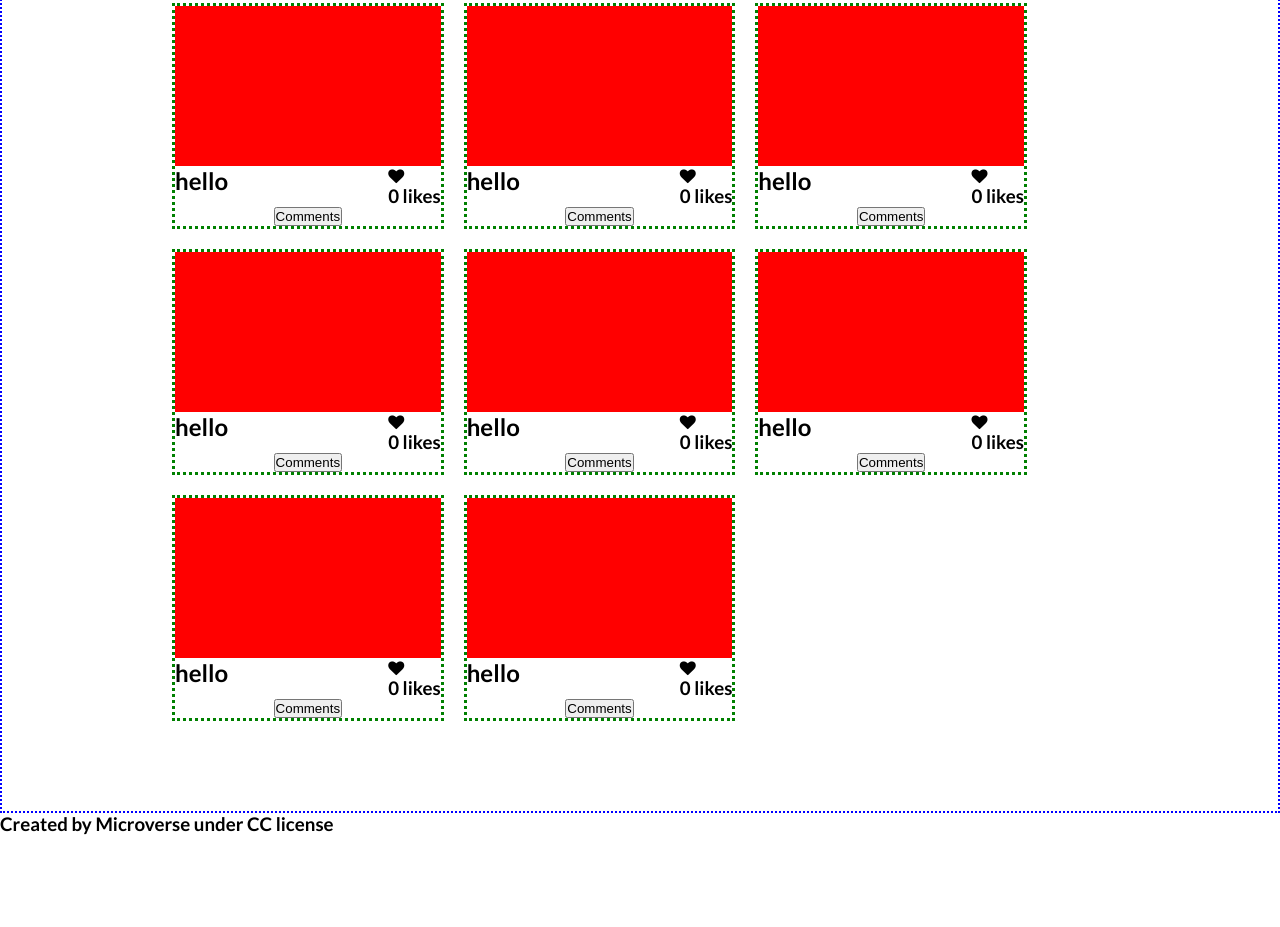
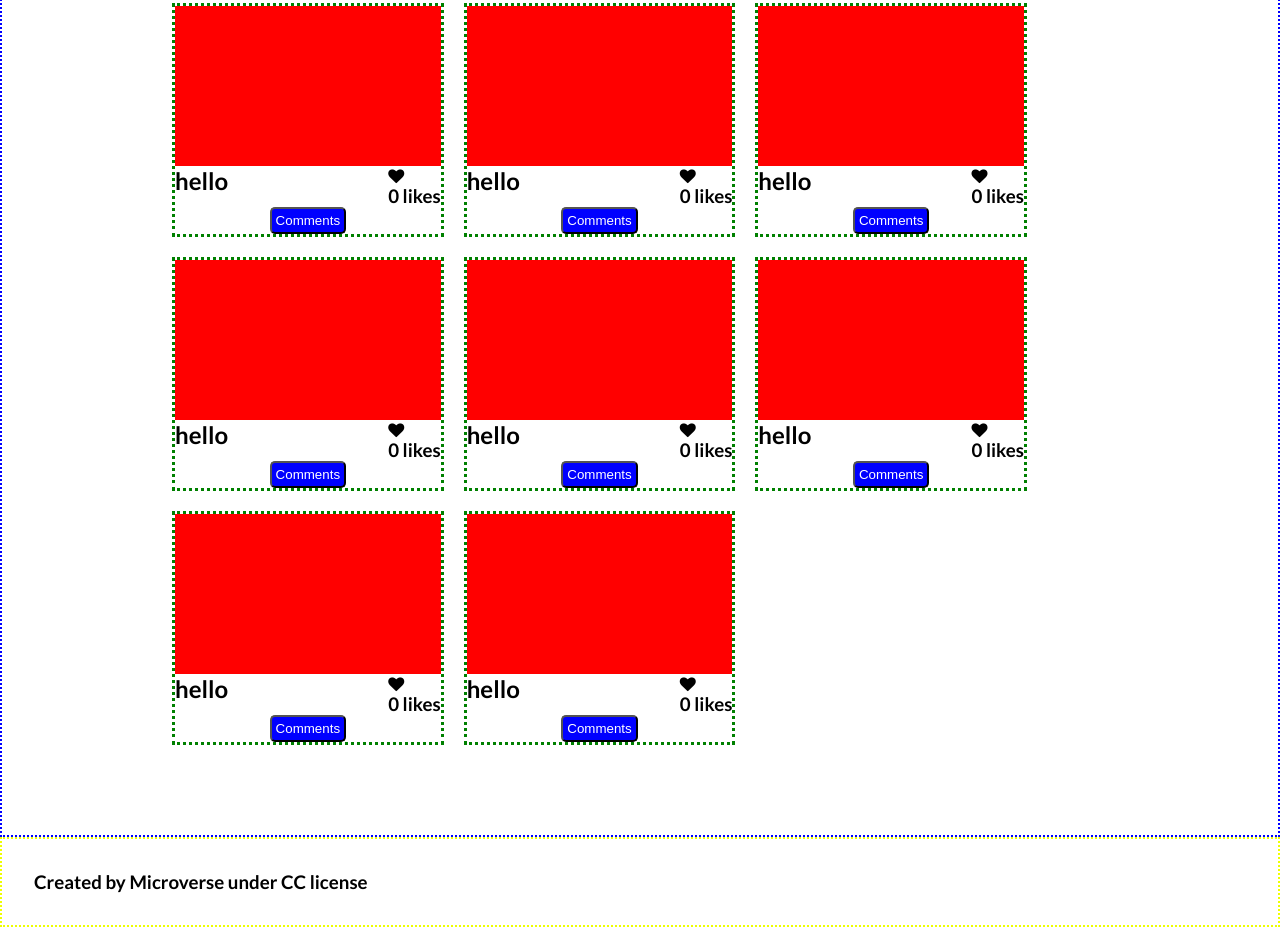
Before and after one commit to 41hulk/capstone-javascript, a website built with webpack: page src/index.html in a window 1280 px wide. Shown: the part 233-1160 px from the top of the page. Before the commit the page ends 1068 px from the top, so only its background shows below. Built offline with nearby package versions, Linux system fonts and the light colour scheme; files whose address does not match are found by name.

Commit message:
Add footer

```diff
--- a/src/style.scss
+++ b/src/style.scss
@@ -3,6 +3,7 @@ $body-color: red;
   margin: 0;
   padding: 0;
 }
+
 body {
   font-family: "Lato", sans-serif;
 }
@@ -42,5 +43,21 @@ body {
       display: flex;
       gap: 10em;
     }
+
+    button {
+      display: flex;
+      padding: 4px;
+      border-radius: 5px;
+      background-color: blue;
+      color: white;
+      align-self: center;
+    }
   }
 }
+
+.footer {
+  padding: 2em;
+  display: flex;
+  align-items: center;
+  border: 2px dotted rgb(238, 255, 0);
+}
```
Also changed, not shown: dist/index.html, dist/main.js, src/style.css, 1 other file.
